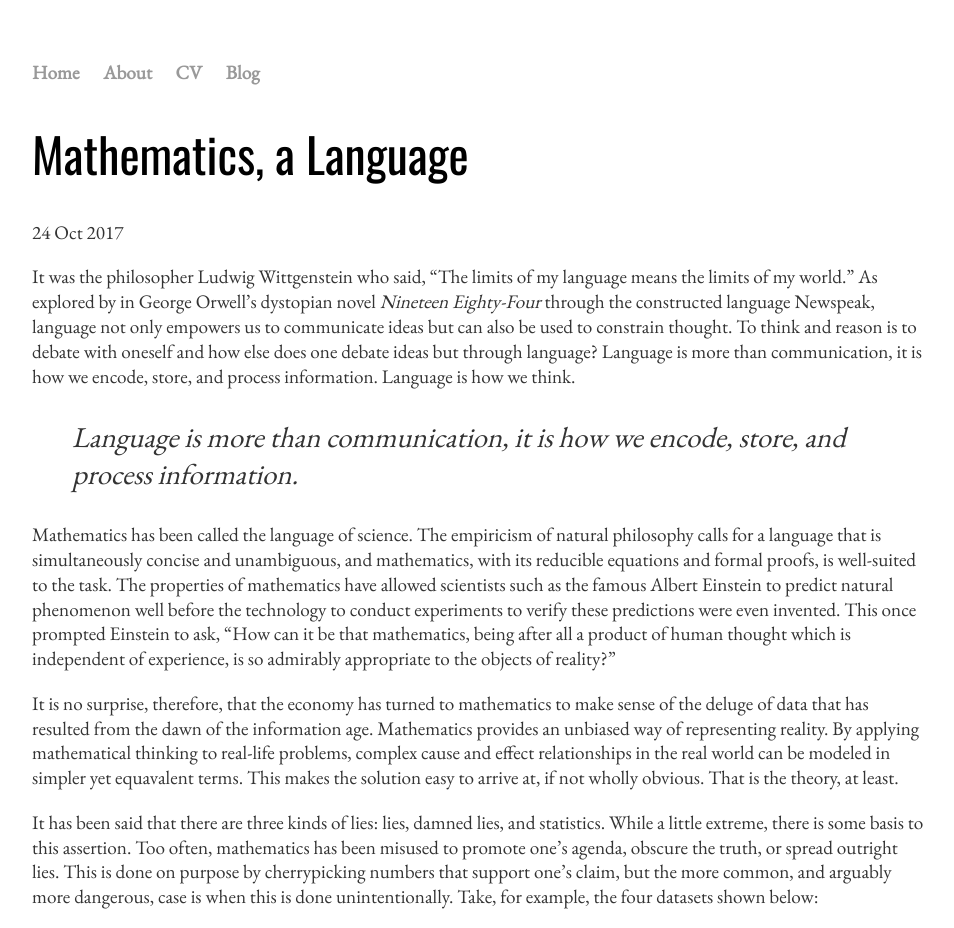
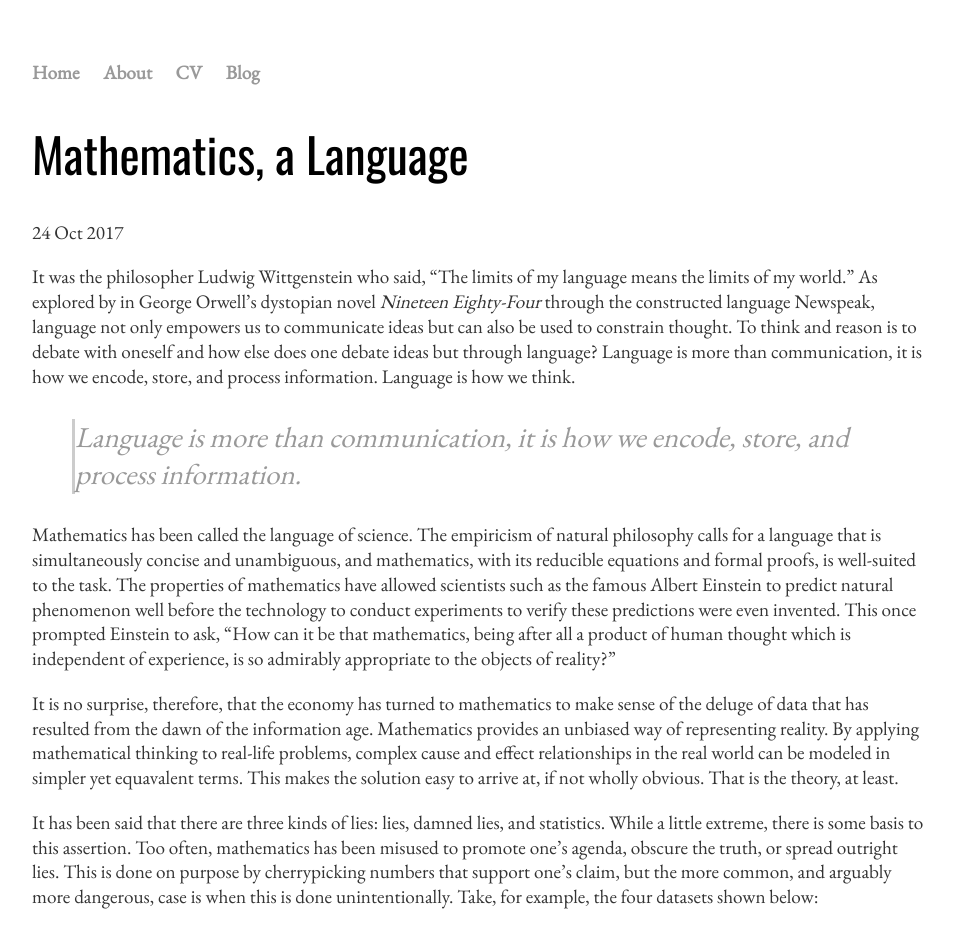
Before and after one commit to victorangeloblancada/victorangeloblancada.github.io-jekyll, a Jekyll site: the page built from _posts/2017-10-24-mathematics-a-language.md, in a window 1280 px wide. Shown: the top 928 px of the page, without its empty margins (160-1114 px from the left). Built offline with Jekyll 4.4.1, drawn with Linux system fonts in a browser that asks for light colours; grey boxes are pictures that could not be loaded.

Commit message:
Update main.css

```diff
--- a/css/main.css
+++ b/css/main.css
@@ -70,5 +70,9 @@ img {
 blockquote {
     font-style: italic;
     font-size: 1.5em;
+    border-left: 3px solid #ccc;
+}
+
+blockquote p {
     color: #999;
 }
```
